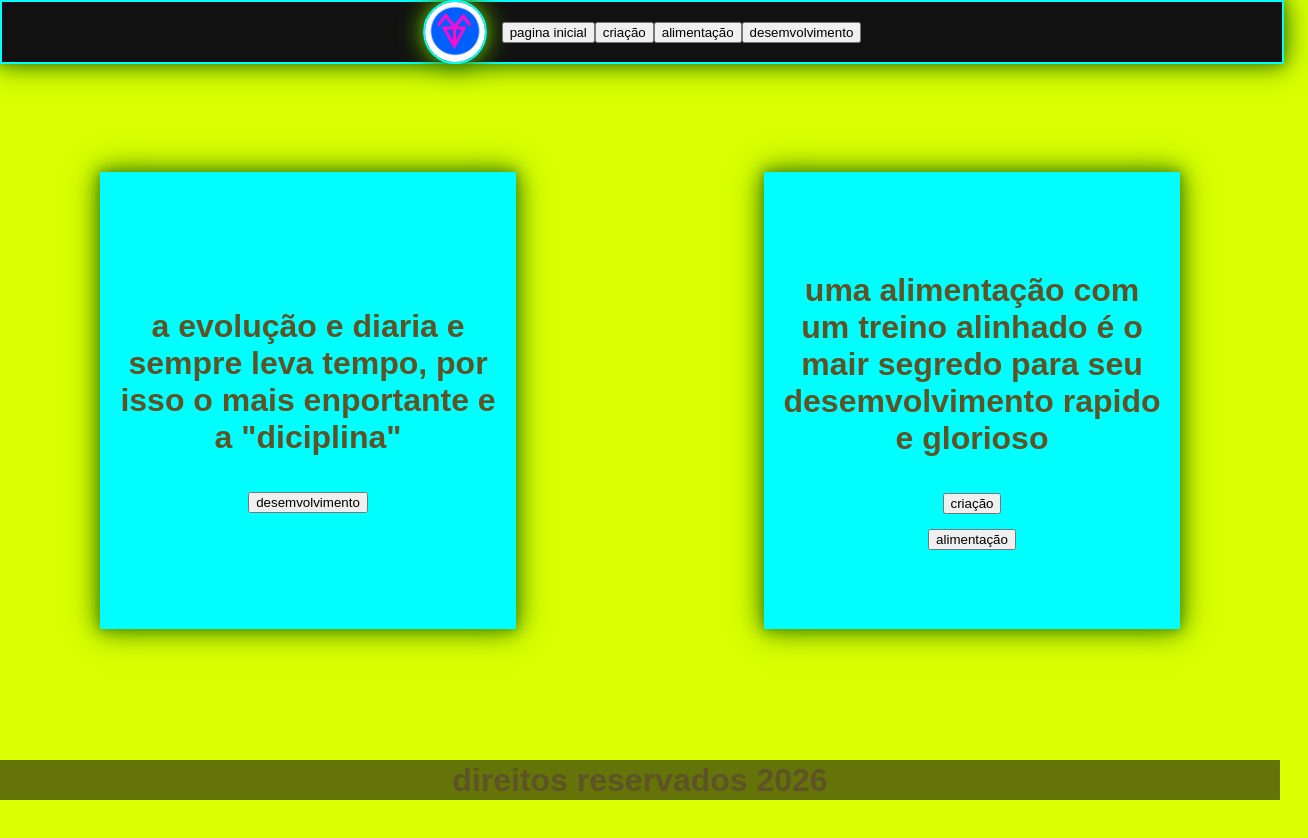
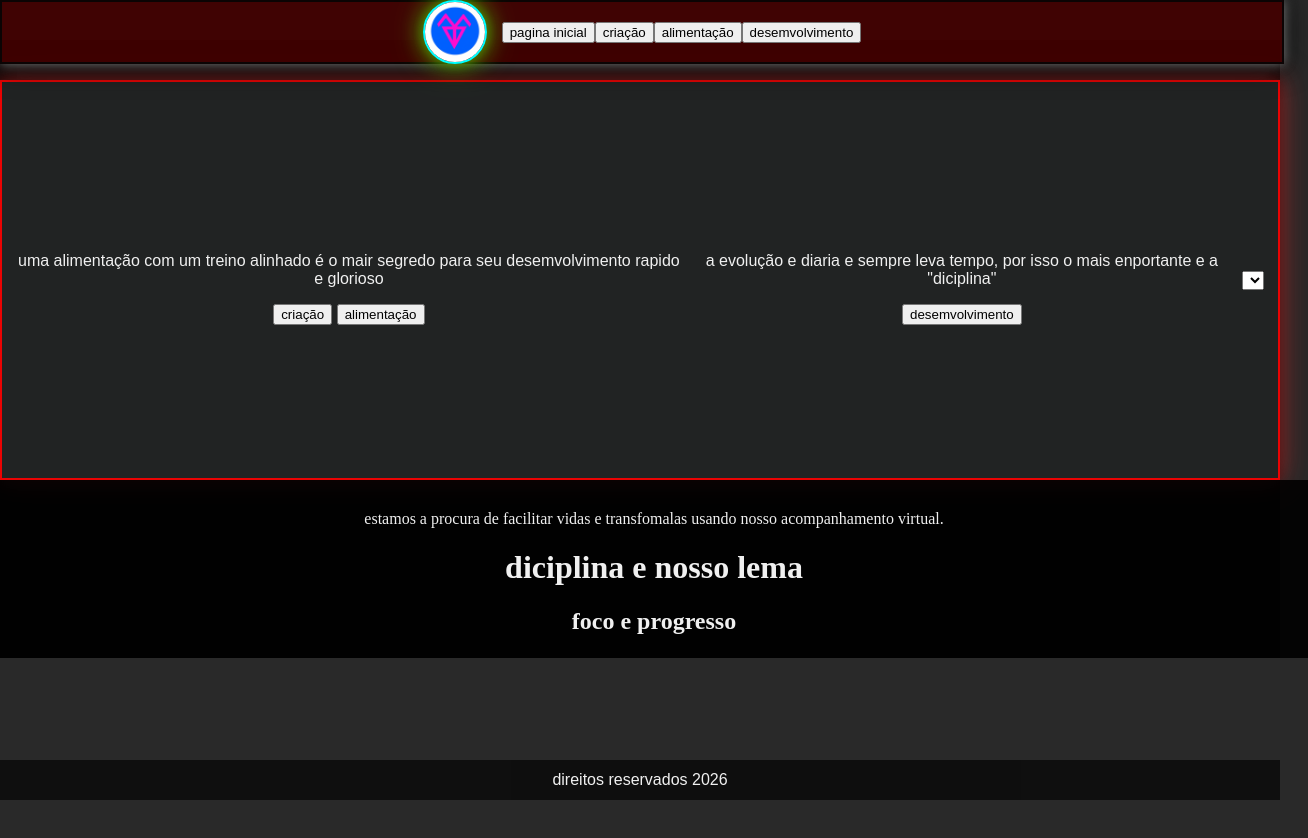
Before and after one commit to pabloazevedolima-ui/Dupla-P-e-K, a plain HTML site: page index.html in a window 1280 px wide. Shown: the whole page, 1308 px wide, since content can reach past the window. Before the commit the page ends 800 px from the top, so only its background shows below. Drawn offline with Linux system fonts and the light colour scheme.

Commit message:
Add files via upload

```diff
--- a/index.html
+++ b/index.html
@@ -10,19 +10,23 @@
 <body>
 
 
-    <div class="in_container" href="in-con">
-        <title>evolução</title>
-        <h1>a evolução e diaria e sempre leva tempo, por isso o mais enportante e a "diciplina"</h1>
-        <button id="udesemvolvimento">desemvolvimento</button>
-    </div>
-
 
     <div class="de_container" href="de-con">
-        <title>desemvolvimento</title>
-        <h1>uma alimentação com um treino alinhado é o mair segredo para seu desemvolvimento rapido e glorioso</h1>
-        <button id="ucriacao">criação</button>
-        <button id="ualimentacao">alimentação</button>
+        <div>
+            <p>uma alimentação com um treino alinhado é o mair segredo para seu desemvolvimento rapido e glorioso</p>
+            <button id="ucriacao">criação</button>
+            <button id="ualimentacao">alimentação</button>
+        </div>
+        <div>
+            <p>a evolução e diaria e sempre leva tempo, por isso o mais enportante e a "diciplina"</p>
+            <button id="udesemvolvimento">desemvolvimento</button>
+        </div>
 
+        <select class="liscadastro" id="biotipo">
+            <option value="ectomorfo"></option>
+            <option value="mesomorfo"></option>
+            <option value="endomorfo"></option>
+        </select>
     </div>
 
     <div class="navbar" href="nav-bar"><!--barra de navegação-->
@@ -33,8 +37,14 @@
         <button id="desemvolvimento">desemvolvimento</button>
     </div>
 
+    <div class="sobren">
+        <p>estamos a procura de facilitar vidas e transfomalas usando nosso acompanhamento virtual.</p>
+        <h1>diciplina e nosso lema</h1>
+        <h2>foco e progresso</h2>
+    </div>
+
     <div class="rodape">
-        <h1>direitos reservados 2026</h1>
+        <p>direitos reservados 2026</p>
     </div>
 
     <script src="script.js"></script>
--- a/style.css
+++ b/style.css
@@ -1,19 +1,19 @@
 html, body {
     margin: 0; /*remove espaço por fora do elemento*/
     padding: 0; /*remove espaço por dentro do elemento*/
+    padding-top: 40px; /* deixa um espaço abaixo */
 
     width: 100%; /*largura*/
-    min-height: 100vh; /*altura*/
+    min-height: 100%; /*altura*/
     z-index: 1000; /*preposição padrão do site*/
 
 
-    background-color: rgb(217, 255, 0); /*cor do site*/
-    color: rgb(94, 83, 38); /*cor dos textos*/
+    background-color: rgba(0, 0, 0, 0.838); /*cor do site*/
+    color: rgb(240, 240, 240); /*cor dos textos*/
 
     /*centraliza o texto*/
-    display: flex;
-    justify-content: center;
-    align-items: center;
+    display: block;
+    flex-direction: row;
 }
 
 #title{
@@ -42,13 +42,13 @@ html, body {
     width: 100%;
     height: 60px;
 
-    background-color: #111;
+    background-color: #430101e9;
 
-    border: 2px solid #00ffff; /*cor da borda*/
+    border: 2px solid #050505e1; /*cor da borda*/
 
-    box-shadow: 0 0 10px #4e9102c5,/* cor das bordas*/
-                0 0 20px #4e9102a2,
-                0 0 30px #4e9102;
+    box-shadow: 0 0 10px #818181da,/* cor das bordas*/
+                0 0 20px #313231a2,
+                0 0 30px #000000;
 
     display: flex; /*ajuda a cenralizar o conteudo*/
     align-items: center;
@@ -68,7 +68,7 @@ html, body {
   height: 400px; /*altura*/
 
 
-  gap: 15px; /*cria um espaço entre os items*/
+  gap: 5px; /*cria um espaço entre os items*/
 
 
   margin: auto;
@@ -80,19 +80,19 @@ html, body {
   flex-direction: column; /* organiza em colunas */
 
   /*texto*/
-  text-align: center;
+  text-align:left;
   font-family: Arial;
+  font-size: 15px;
 
 
   /*cor das bordas*/
-  background-color: #00ffff;
+  background-color: #252727e3;
 
-  border: 2px solid #00ffff; /*cor da borda*/
+  border: 2px solid #934d4de7; /*cor da borda*/
 
-    box-shadow: 0 0 10px #4e9102c5,/* cor das bordas*/
-                0 0 20px #4e9102a2,
-                0 0 30px #4e9102;
-
+    box-shadow: 0 0 10px #4a3007c5,/* cor das bordas*/
+                0 0 20px #3d3f0fa2,
+                0 0 30px #030300;
 
 }
 
@@ -104,49 +104,15 @@ html, body {
   border: 1px solid #00ffff;
 }
 
-
-.in_container{
-  width: 30%; /*largura*/
-  padding: 14px; /*remove espaço por dentro do elemento*/
-  height: 425px; /*altura*/
-
-
-  gap: 15px; /*cria um espaço entre os items*/
-  align-items: center;
- justify-content: center;
-
-  margin: auto;
-
-
-  /*direia ou esquerda*/
-  margin-left: 100px;
-
-
-  /* organiza em colunas */
-  display: flex; /*permite alinhar os elementos dentro*/
-  flex-direction: column; /* organiza em colunas */
-
-  /*texto*/
-  text-align: center;
-  font-family: Arial;
-
-
-  /*cor das bordas*/
-  background-color: #00ffff;
-
-  border: 2px solid #00ffff; /*cor da borda*/
-
-    box-shadow: 0 0 10px #4e9102c5,/* cor das bordas*/
-                0 0 20px #4e9102a2,
-                0 0 30px #4e9102;
-
-
+select.mencadastro {
+  height: 40px; /* Ajusta a altura interna da lista de seleção */
+  cursor: pointer; /* Muda a setinha do mouse para a mãozinha de clique */
 }
 
 .de_container{
-  width: 30%; /*largura*/
+  width: 100%; /*largura*/
   padding: 14px; /*remove espaço por dentro do elemento*/
-  height: 425px; /*altura*/
+  height: 400px; /*altura*/
 
 
   gap: 15px; /*cria um espaço entre os items*/
@@ -164,7 +130,13 @@ html, body {
 
   /* organiza em colunas */
   display: flex; /*permite alinhar os elementos dentro*/
-  flex-direction: column; /* organiza em colunas */
+  flex-direction: row;            /* Altera de column para row (lado a lado) */
+  justify-content: space-between; /* Empurra um bloco para cada extremidade */
+  align-items: center;
+
+  width: 100vw;       /* Força o contêiner a usar toda a largura visível da tela */
+  box-sizing: border-box; /* Garante que as bordas não façam o texto passar do limite */
+
 
   /*texto*/
   text-align: center;
@@ -172,17 +144,18 @@ html, body {
 
 
   /*cor das bordas*/
-  background-color: #00ffff;
+  background-color: #252727e3;
 
-  border: 2px solid #00ffff; /*cor da borda*/
+  border: 2px solid #ff0000e7; /*cor da borda*/
 
-    box-shadow: 0 0 10px #4e9102c5,/* cor das bordas*/
-                0 0 20px #4e9102a2,
-                0 0 30px #4e9102;
+    box-shadow: 0 0 10px #470404c5,/* cor das bordas*/
+                0 0 20px #924747a2,
+                0 0 30px #a01313b6;
+
+
 
 
 }
-
 
 .button{
     background-color: #00ffff;
@@ -213,5 +186,21 @@ html, body {
   bottom: 0%;
   position: fixed;
 
-  background-color: #11111194;
+  background-color: #000000a4;
 }
+
+.sobren{
+  width: 100%; /*largura*/
+  padding: 14px; /*remove espaço por dentro do elemento*/
+  height: 150px; /*altura*/
+
+
+  align-items: center;
+  justify-content: center;
+
+  text-align: center;
+
+
+  background-color: #000000e3;
+
+}
```
Also changed, not shown: desemvolvimento.html (+9 -2 lines).
